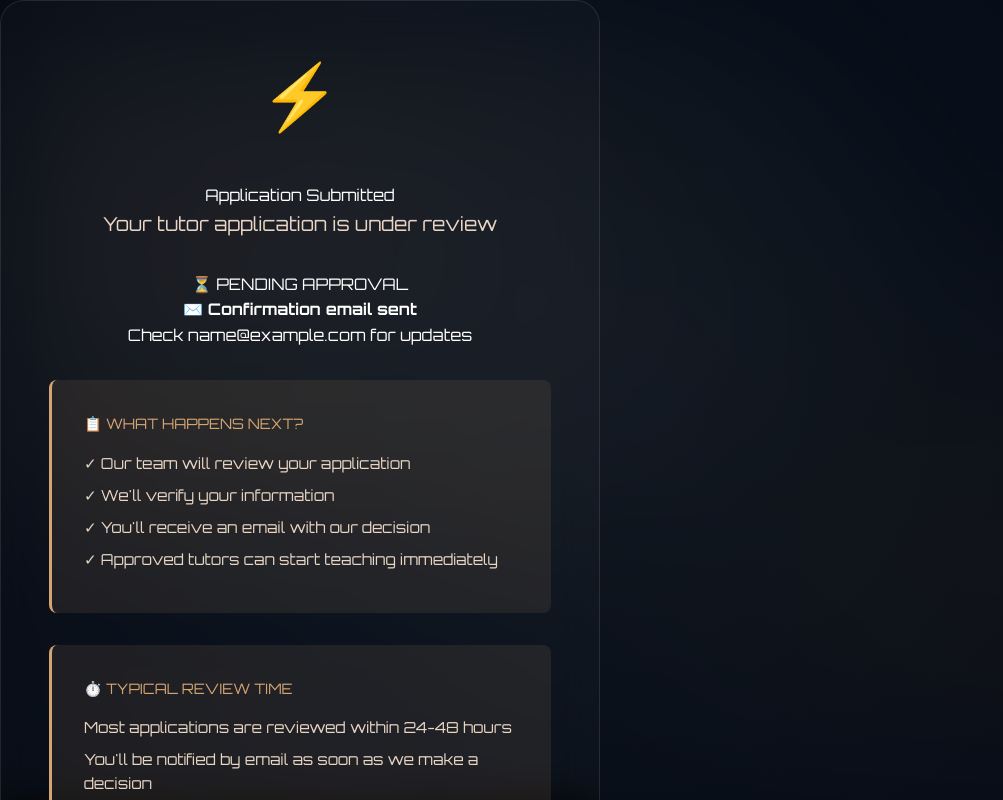
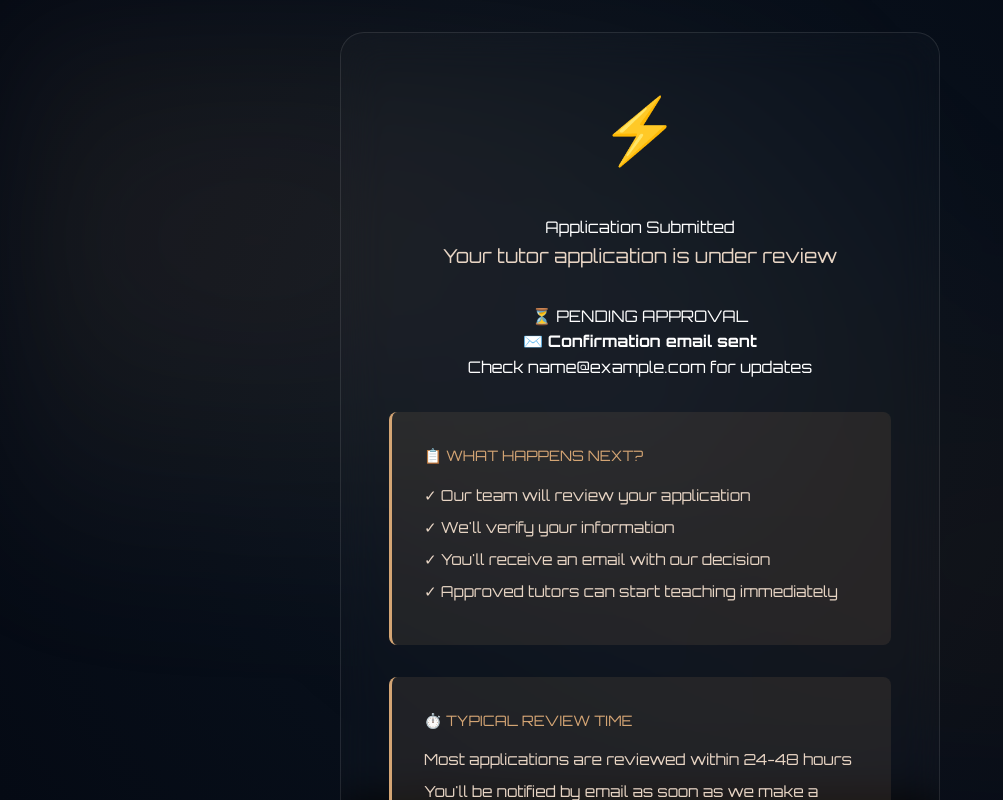
Before and after one commit to Kiddo4993/SaintThunderBirdTutoring, a Next.js app in the folder web/: page /tutor-pending in a window 1280 px wide. Shown: the top 800 px of the page, without its empty margins (0-1003 px from the left). Built offline with nearby package versions, Linux system fonts and the light colour scheme; no server answers; sample sign-in values are in the browser's storage.

Commit message:
fix" " " fix"

```diff
--- a/web/app/tutor-pending/page.js
+++ b/web/app/tutor-pending/page.js
@@ -63,6 +63,7 @@ export default function TutorPendingPage() {
   return (
     <>
       <div className="dash-mesh-gradient"></div>
+      <div className="auth-page-wrapper">
         <div className="pending-container">
           <div className="pending-logo">⚡</div>
           <h1>Application Submitted</h1>
@@ -87,6 +88,7 @@ export default function TutorPendingPage() {
           </div>
           <button type="button" onClick={() => (window.location.href = "/")}>← Back to Home</button>
         </div>
+      </div>
     </>
   );
 }
```
Lines whose indentation alone changed are shown as unchanged.
